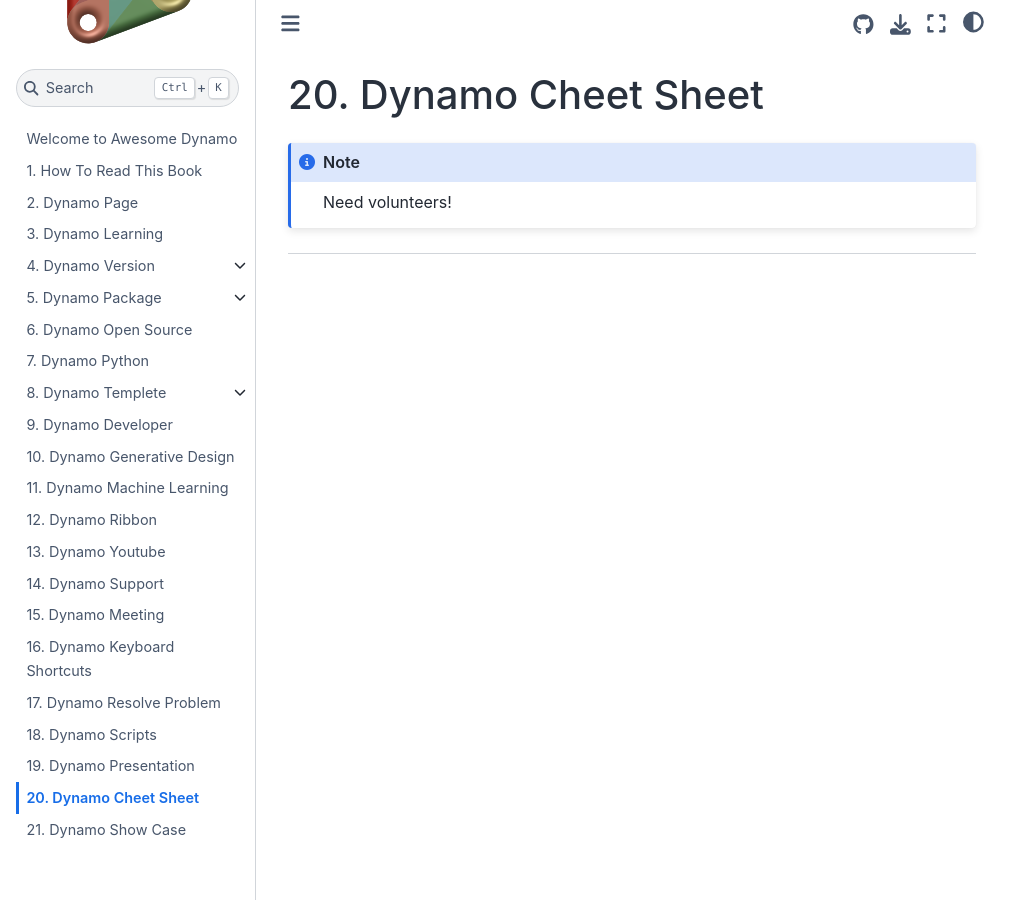
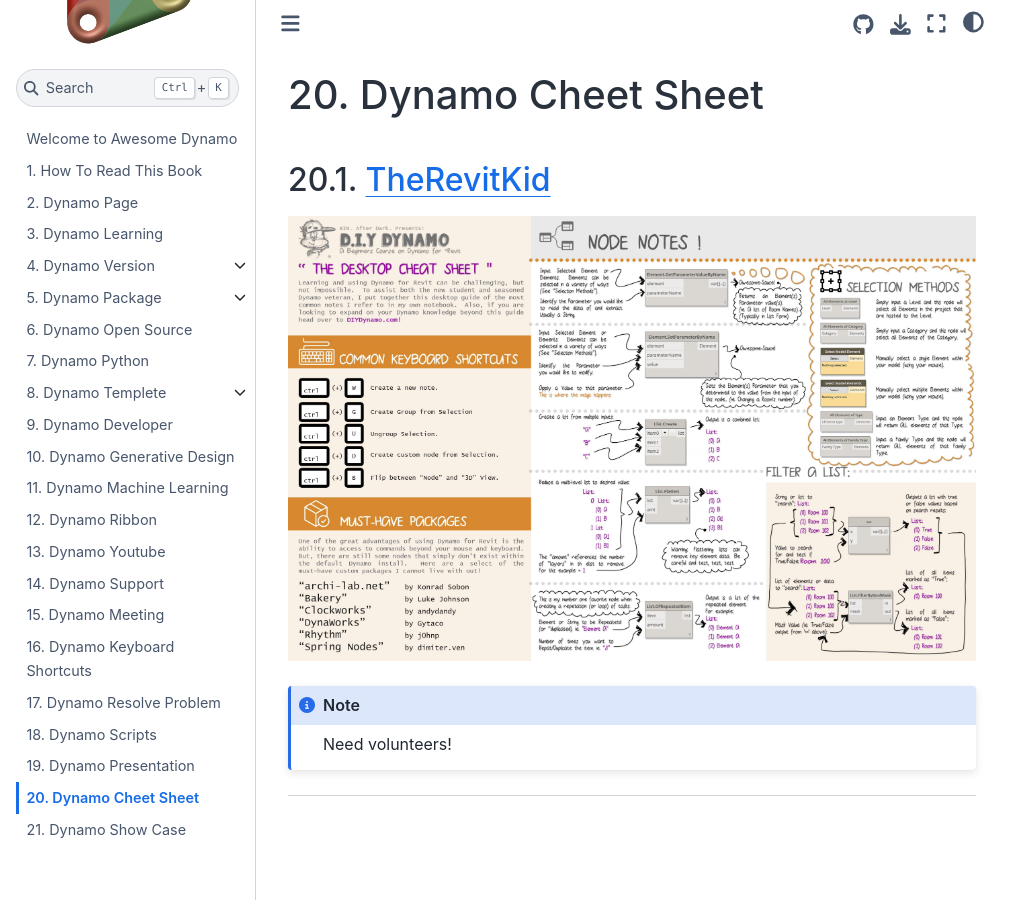
Before and after one commit to chuongmep/Awesome-Dynamo, a Jupyter Book: the page built from DynamoCheetSheet/dyncheetsheet.md, in a window 1280 px wide. Shown: the whole page, without its empty margins (0-1031 px from the left). Built offline with Jupyter Book 1.0.4 settings and Sphinx 7.4.7 and the Sphinx Book theme 1.1.4, drawn with Linux system fonts in a browser that asks for light colours; comment, search, counter and statistics services are not loaded.

Commit message:
add dynamo cheet sheet

````diff
--- a/DynamoCheetSheet/dyncheetsheet.md
+++ b/DynamoCheetSheet/dyncheetsheet.md
@@ -1,4 +1,8 @@
 # Dynamo Cheet Sheet
+
+## [TheRevitKid](http://therevitkid.blogspot.com/2017/09/the-dynamo-desktop-cheat-sheet-free.html)
+
+![](../images/DynamoDesktopCheetSheet.jpg)
 
 ```{note}
 Need volunteers!
````
Also changed, not shown: images/DynamoDesktopCheetSheet.jpg (added).
